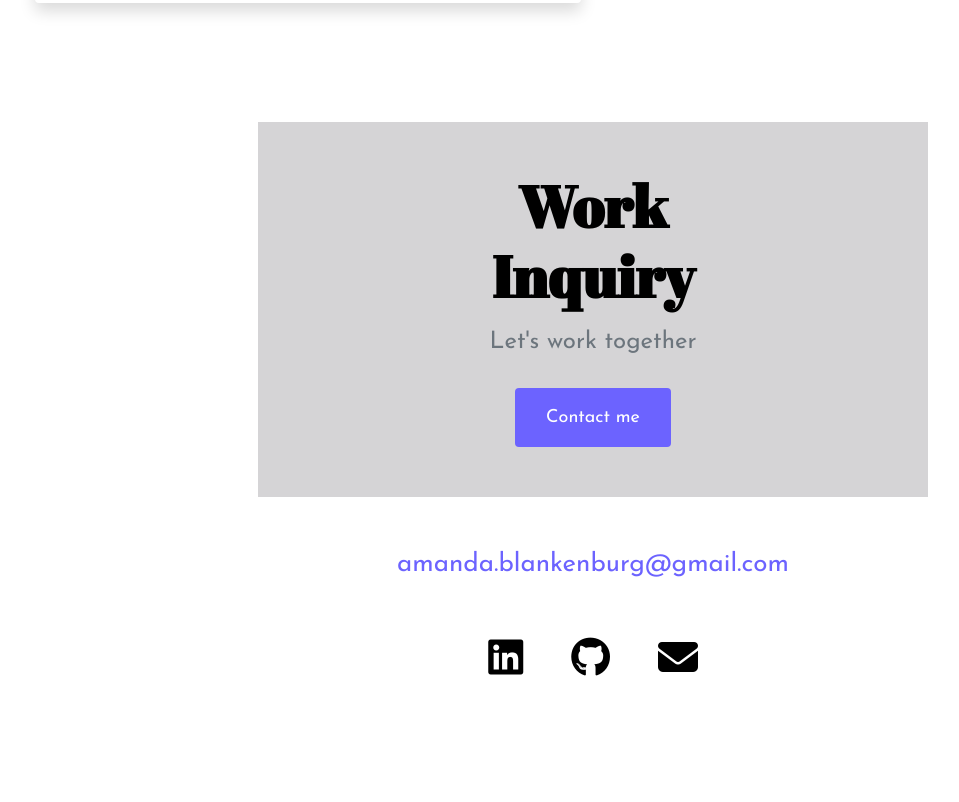
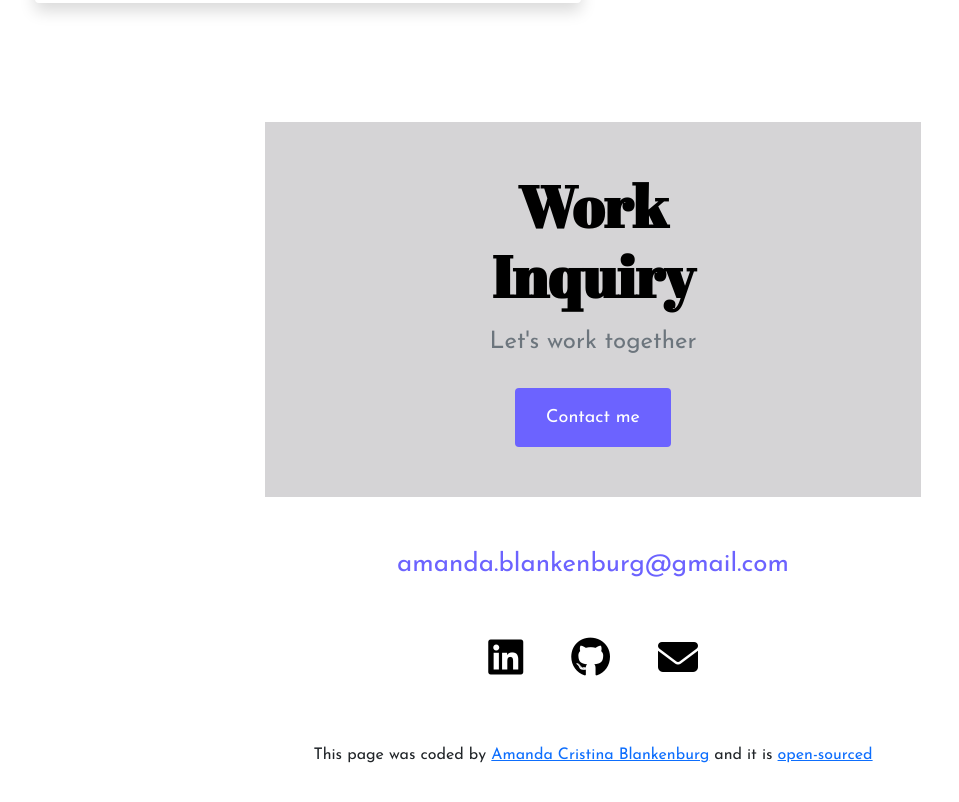
Before and after one commit to amandablank/SC-next-portfolio-v3, a website: page index.html in a window 1280 px wide. Shown: the part 2986-3788 px from the top of the page, without its empty margins (47-1006 px from the left). Before the commit the page ends 3718 px from the top, so only its background shows below. Drawn offline with nearby package versions, Linux system fonts and the light colour scheme.

Commit message:
Added container class on footer; changed the contact link to the contact page; added a paragraph below the footer.

```diff
--- a/index.html
+++ b/index.html
@@ -199,15 +199,12 @@
           </div>
         </div>
       </div>
-      <footer>
+      <footer class="container">
         <div class="contact-box justify-content-center mb-5 d-none d-md-flex">
           <div class="text-center">
             <h4>Work Inquiry</h4>
             <p class="text-muted">Let's work together</p>
-            <a
-              href="mailto:amanda.blankenburg@gmail.com"
-              class="btn btn-branding mt-3"
-            >
+            <a href="contact.html" class="btn btn-branding mt-3">
               Contact me
             </a>
           </div>
@@ -232,6 +229,14 @@
           </a>
         </div>
       </footer>
+      <p class="text-center mt-5 mb-5">
+        This page was coded by
+        <a
+          href="https://www.linkedin.com/in/amanda-cristina-blankenburg-81b410213/"
+          >Amanda Cristina Blankenburg</a
+        >
+        and it is <a href="https://github.com/amandablank">open-sourced</a>
+      </p>
     </div>
   </body>
 </html>
```
